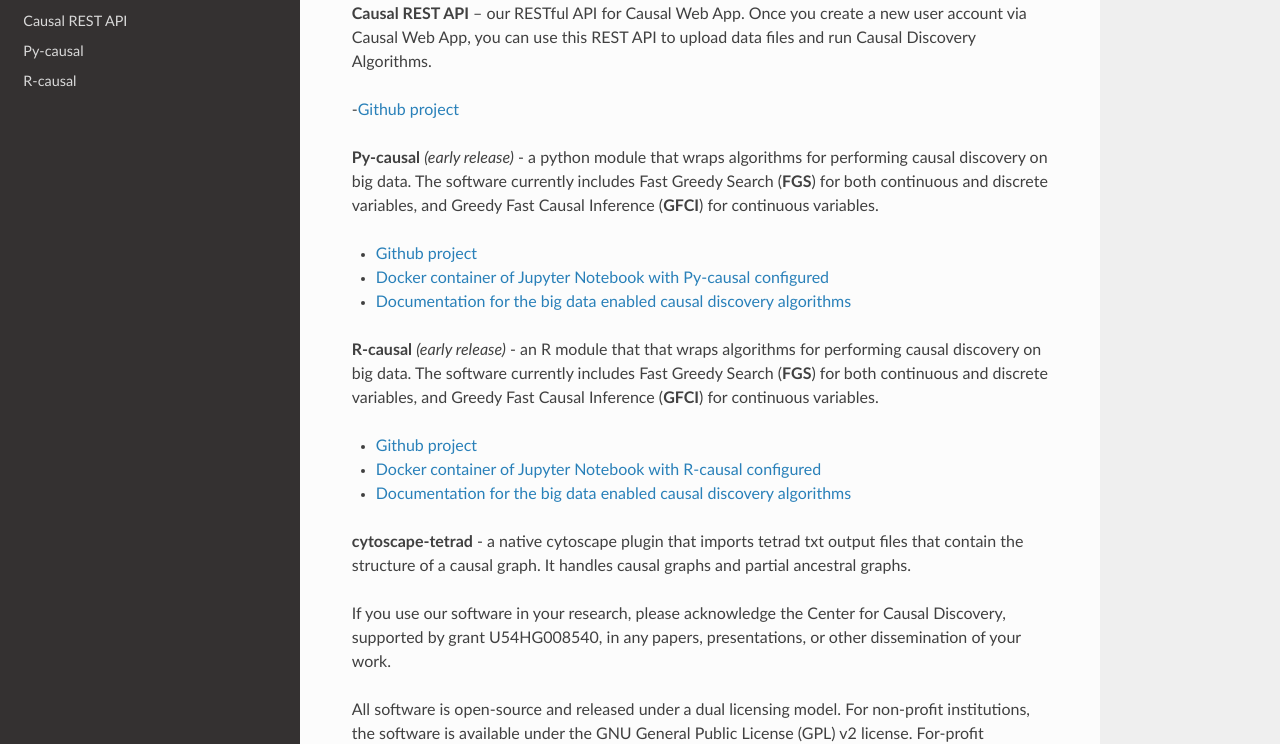
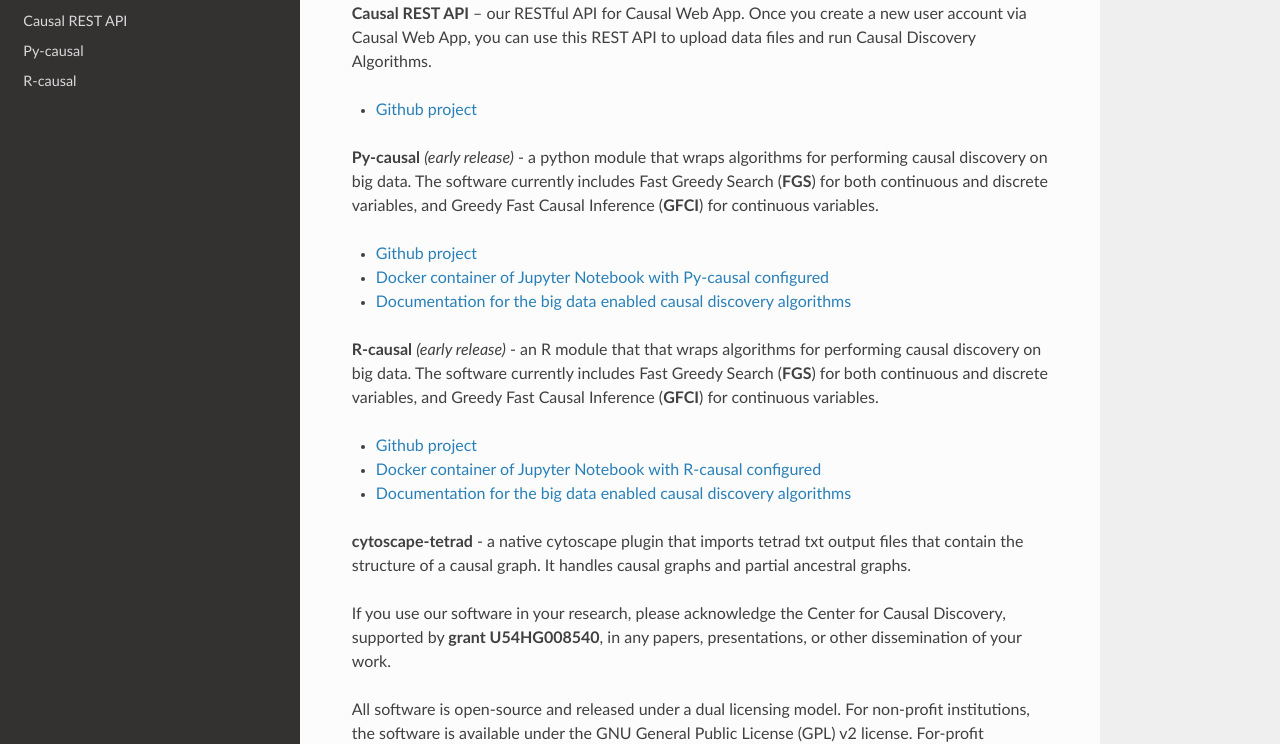
Before and after one commit to bd2kccd/bd2kccd.github.io, an MkDocs documentation site: the page built from docs_src/index.md, in a window 1280 px wide and 1400 px high, scrolled down 689 px. Shown: the part 189-933 px from the top of the window. Built offline with MkDocs 1.6.1, drawn with Linux system fonts in a browser that asks for light colours; nearby versions of some CDN libraries; old or Windows-style settings are respelled for this version of MkDocs.

Commit message:
Minor text tweaks

```diff
--- a/docs_src/index.md
+++ b/docs_src/index.md
@@ -24,7 +24,7 @@
 
 **Causal REST API** – our RESTful API for Causal Web App. Once you create a new user account via Causal Web App, you can use this REST API to upload data files and run Causal Discovery Algorithms.
 
--[Github project](https://github.com/bd2kccd/causal-rest-api)
+- [Github project](https://github.com/bd2kccd/causal-rest-api)
 
 **Py-causal** *(early release)* - a python module that wraps algorithms for performing causal discovery on big data. The software currently includes Fast Greedy Search (**FGS**) for both continuous and discrete variables, and Greedy Fast Causal Inference (**GFCI**) for continuous variables.
 
@@ -40,7 +40,7 @@
 
 **cytoscape-tetrad** - a native cytoscape plugin that imports tetrad txt output files that contain the structure of a causal graph. It handles causal graphs and partial ancestral graphs.
 
-If you use our software in your research, please acknowledge the Center for Causal Discovery, supported by grant U54HG008540, in any papers, presentations, or other dissemination of your work.
+If you use our software in your research, please acknowledge the Center for Causal Discovery, supported by **grant U54HG008540**, in any papers, presentations, or other dissemination of your work.
 
 All software is open-source and released under a dual licensing model. For non-profit institutions, the software is available under the GNU General Public License (GPL) v2 license. For-profit organizations that wish to commercialize enhanced or customized versions of the software will be able to purchase a commercial license on a case-by-case basis. The GPL license permits individuals to modify the source code and to share modifications with other colleagues/investigators. Specifically, it permits the dissemination and commercialization of enhanced or customized versions as well as incorporation of the software or its pieces into other license-compatible software packages, as long as modifications or enhancements are made open source.
 
```
Also changed, not shown: docs/index.html (+5 -3 lines), docs/mkdocs/search_index.json.
